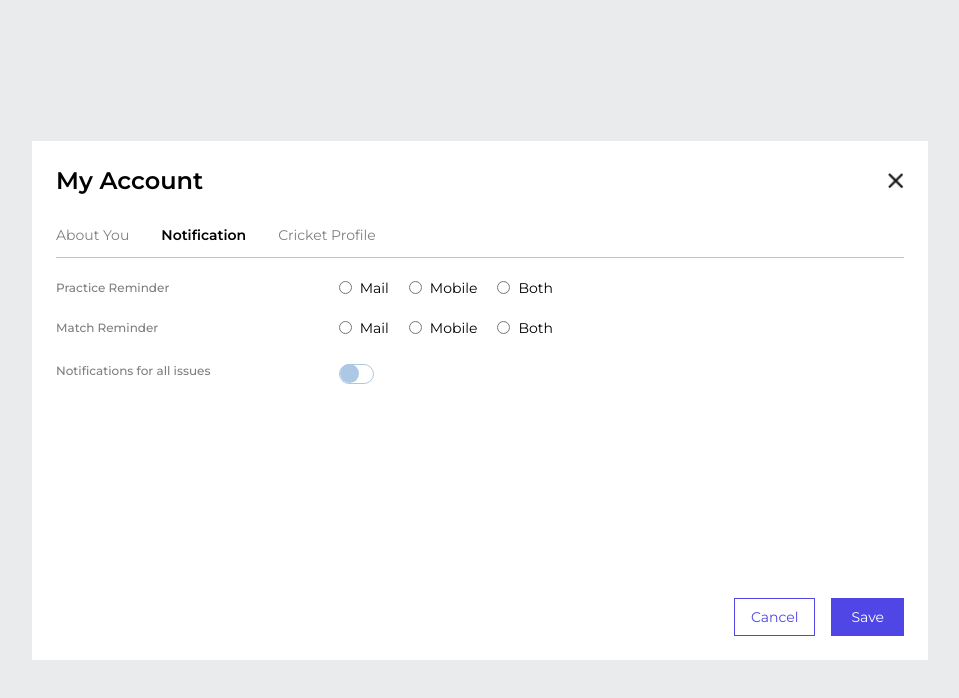
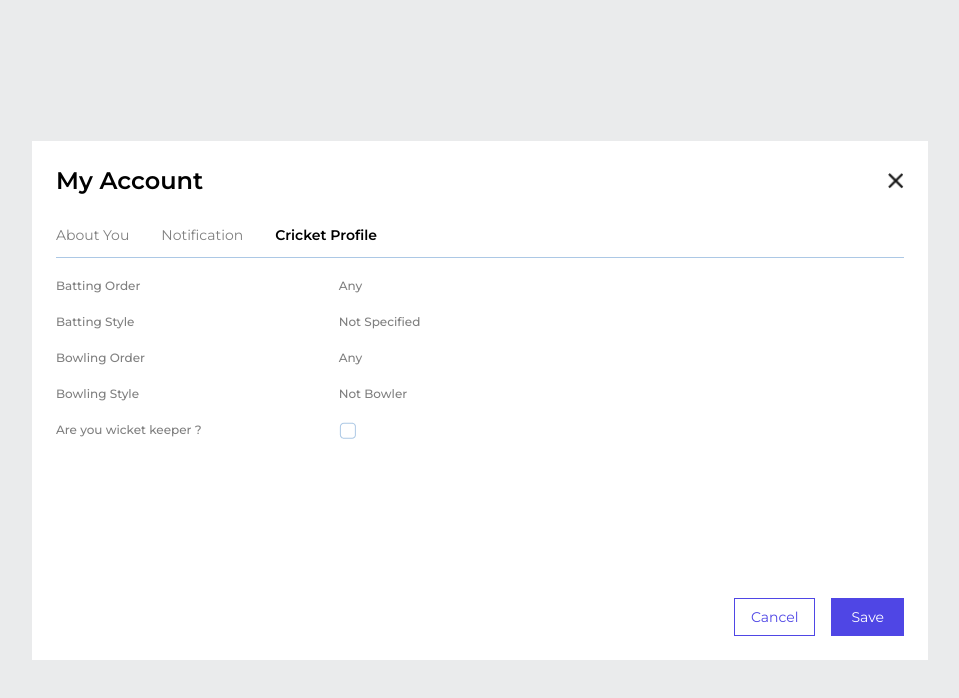
Before and after one commit to JeniDabhi/crickteams, an Angular app: page / in a window 1280 px wide. Shown: the top 698 px of the page, without its empty margins (160-1119 px from the left). Built offline with nearby package versions, Linux system fonts and the light colour scheme.

Commit message:
create cricket-profile pop-up

```diff
--- a/src/app/app.component.html
+++ b/src/app/app.component.html
@@ -196,16 +196,14 @@
 <!-- NOTIFICATION -->
 
 
-<div class="bg-[#adb1b641]">
+<!-- <div class="bg-[#adb1b641]">
   <div class="popup-main h-screen flex justify-center items-center">
-    <div
-      class="popup-content md:min-w-2xl lg:min-w-3xl xl:min-w-4xl px-4 m-7 sm:p-6 py-4 bg-white sm:min-h-[500px] ">
+    <div class="popup-content md:min-w-2xl lg:min-w-3xl xl:min-w-4xl px-4 m-7 sm:p-6 py-4 bg-white sm:min-h-[500px] ">
       <div class="flex justify-between items-center">
         <h2 class="sm:text-2xl text-sm font-semibold">My Account</h2>
         <img src="../assets/img/remove.png" alt="remove" class="sm:h-4 sm:w-4 h-3 w-3">
       </div>
-      <ul
-        class="flex flex-wrap sm:gap-8 border-b border-[#ACC8E5] pb-3 pt-7 gap-4 text-xs sm:text-sm">
+      <ul class="flex flex-wrap sm:gap-8 border-b border-[#ACC8E5] pb-3 pt-7 gap-4 text-xs sm:text-sm">
         <li class="text-[#00000080]">About You</li>
         <li class="font-semibold">Notification</li>
         <li class="text-[#00000080]">Cricket Profile</li>
@@ -277,3 +275,69 @@
 
     </div>
   </div>
+</div> -->
+
+
+
+
+<div class="bg-[#adb1b641]">
+  <div class="popup-main h-screen flex justify-center items-center">
+    <div class="popup-content sm:min-w-xl md:min-w-2xl lg:min-w-3xl xl:min-w-4xl px-4 m-7 sm:p-6 py-4 bg-white sm:min-h-[500px] ">
+      <div class="flex justify-between items-center">
+        <h2 class="sm:text-2xl text-sm font-semibold">My Account</h2>
+        <img src="../assets/img/remove.png" alt="remove" class="sm:h-4 sm:w-4 h-3 w-3">
+      </div>
+      <ul class="flex flex-wrap sm:gap-8 border-b border-[#ACC8E5] pb-3 pt-7 gap-4 text-xs sm:text-sm">
+        <li class="text-[#00000080]">About You</li>
+        <li class="text-[#00000080]">Notification</li>
+        <li class="font-semibold">Cricket Profile</li>
+      </ul>
+
+      <div class="sm:min-h-[340px]">
+
+        <div class="grid grid-cols-3 pt-5 items-center">
+          <label class="sm:col-span-1 col-span-3 font-medium text-xs text-[#00000080] whitespace-nowrap">Batting
+            Order</label>
+          <div class="sm:col-span-2 col-span-3 flex gap-5 mt-3 sm:mt-0">
+            <p class="font-medium text-xs text-[#00000080]">Any</p>
+          </div>
+        </div>
+
+        <div class="grid grid-cols-3 pt-5 items-center">
+          <label class="sm:col-span-1 col-span-3 font-medium text-xs text-[#00000080] whitespace-nowrap">Batting
+            Style</label>
+          <div class="sm:col-span-2 col-span-3 flex gap-5 mt-3 sm:mt-0">
+            <p class="font-medium text-xs text-[#00000080]">Not Specified</p>
+          </div>
+        </div>
+
+        <div class="grid grid-cols-3 pt-5 items-center">
+          <label class="sm:col-span-1 col-span-3 font-medium text-xs text-[#00000080]">Bowling Order</label>
+          <div class="sm:col-span-2 col-span-3 mt-3 sm:mt-0">
+            <p class="font-medium text-xs text-[#00000080]">Any</p>
+          </div>
+        </div>
+
+        <div class="grid grid-cols-3 pt-5 items-center">
+          <label class="sm:col-span-1 col-span-3 font-medium text-xs text-[#00000080]">Bowling Style</label>
+          <div class="sm:col-span-2 col-span-3 mt-3 sm:mt-0">
+            <p class="font-medium text-xs text-[#00000080]">Not Bowler</p>
+          </div>
+        </div>
+
+        <div class="grid grid-cols-3 pt-5 items-center">
+          <label class="sm:col-span-1 col-span-3 font-medium text-xs text-[#00000080]">Are you wicket keeper ?</label>
+          <div class="sm:col-span-2 col-span-3 mt-3 sm:mt-0">
+            <img src="../assets/img/checkbox.png" alt="checkbox">
+          </div>
+        </div>
+      </div>
+
+      <div class="form-btn flex gap-4 justify-end mt-5 sm:mt-0">
+        <button type="button"
+          class="text-xs sm:text-sm text-[#4F46E5] border border-[#4F46E5] py-2 px-4">Cancel</button>
+        <button type="button" class="text-xs sm:text-sm text-white bg-[#4F46E5] py-2 px-5">Save</button>
+      </div>
+
+    </div>
+  </div>
--- a/src/app/app.component.scss
+++ b/src/app/app.component.scss
@@ -62,57 +62,60 @@
 
 // POPUP
 
-.switch {
-  height: 2em;
-  width: 3.5em;
-  font-size: 10px;
-  position: relative;
-  display: inline-block;
-}
+// .switch {
+//   height: 2em;
+//   width: 3.5em;
+//   font-size: 10px;
+//   position: relative;
+//   display: inline-block;
+// }
 
-.switch input {
-  width: 0;
-  height: 0;
-  opacity: 0;
-}
+// .switch input {
+//   width: 0;
+//   height: 0;
+//   opacity: 0;
+// }
 
-.slider {
-  top: 0;
-  left: 0;
-  right: 0;
-  bottom: 0;
-  cursor: pointer;
-  transition: 0.4s;
-  position: absolute;
-  border-radius: 30px;
-  background-color: #fff;
-  border: 1px solid #acc8e5;
+// .slider {
+//   top: 0;
+//   left: 0;
+//   right: 0;
+//   bottom: 0;
+//   cursor: pointer;
+//   transition: 0.4s;
+//   position: absolute;
+//   border-radius: 30px;
+//   background-color: #fff;
+//   border: 1px solid #acc8e5;
 
-}
+// }
 
 
-.slider:before {
-  content: "";
-  left: 0;
-  bottom: 0;
-  width: 1.9em;
-  height: 1.9em;
-  transition: 0.4s;
-  position: absolute;
-  border-radius: 20px;
-  background-color: #acc8e5;
-}
+// .slider:before {
+//   content: "";
+//   left: 0;
+//   bottom: 0;
+//   width: 1.9em;
+//   height: 1.9em;
+//   transition: 0.4s;
+//   position: absolute;
+//   border-radius: 20px;
+//   background-color: #acc8e5;
+// }
 
-input:checked + .slider {
-  background-color: #007bff;
-  border: 1px solid #007bff;
-}
+// input:checked + .slider {
+//   background-color: #007bff;
+//   border: 1px solid #007bff;
+// }
 
-input:focus + .slider {
-  box-shadow: 0 0 1px #007bff;
-}
+// input:focus + .slider {
+//   box-shadow: 0 0 1px #007bff;
+// }
 
-input:checked + .slider:before {
-  background-color: #fff;
-  transform: translateX(1.4em);
-}
+// input:checked + .slider:before {
+//   background-color: #fff;
+//   transform: translateX(1.4em);
+// }
+
+
+//
```
Also changed, not shown: src/assets/img/checkbox.png (added).
